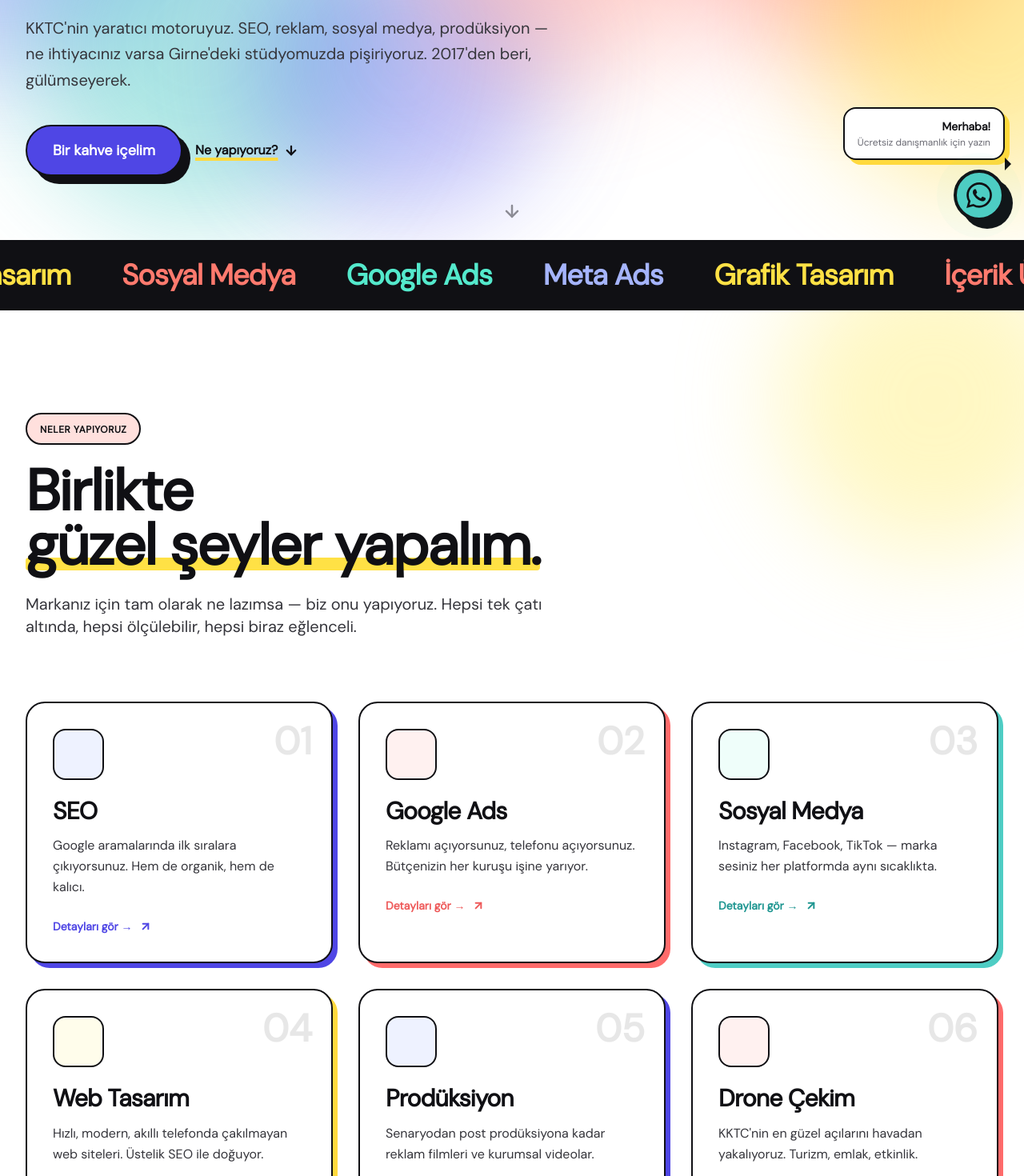
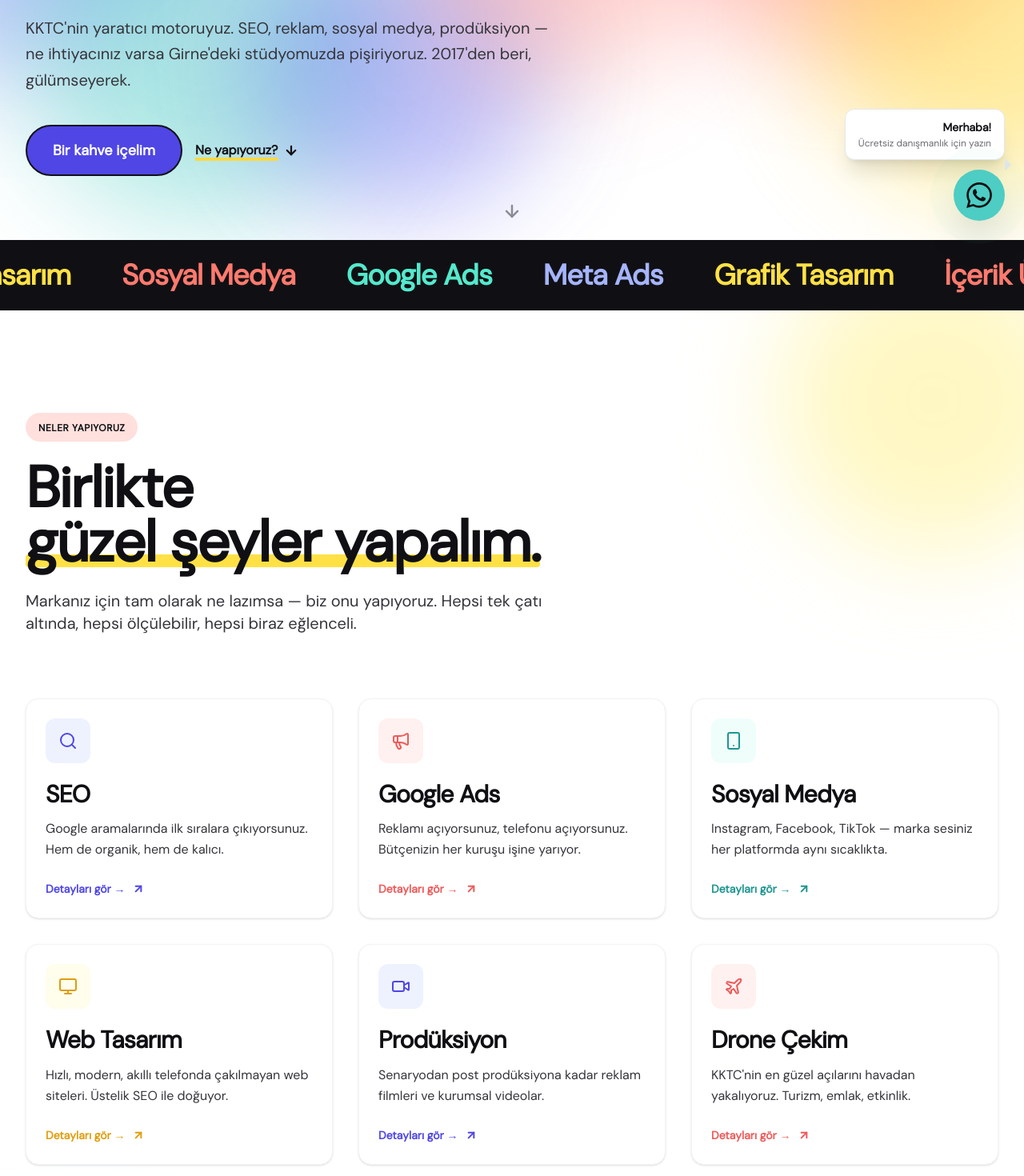
Before and after one commit to StrongPartners/BCAGENCY, a React (Vite) app: page / in a window 1280 px wide. Shown: the part 500-1970 px from the top of the page at 80% size. Built offline with nearby package versions, Linux system fonts and the light colour scheme.

Commit message:
wip: modern design refinement in progress
Partial changes from the design refinement pass — soft shadows
replacing sticker shadows, modern card borders, Lucide icons
being added. More files to follow.

https://claude.ai/code/session_01LtmN7ouLBbXzBkfxf4oyLD

```diff
--- a/src/components/Header.jsx
+++ b/src/components/Header.jsx
@@ -114,7 +114,7 @@ const Header = () => {
                                     transition={{ duration: 0.18 }}
                                     className="absolute top-full left-1/2 -translate-x-1/2 pt-3 w-72"
                                 >
-                                    <div className="bg-white rounded-2xl shadow-xl border-2 border-ink-900 overflow-hidden py-2 shadow-sticker">
+                                    <div className="bg-white rounded-2xl shadow-xl border border-gray-200 overflow-hidden py-2">
                                         {services.map((s) => (
                                             <button
                                                 key={s.name}
@@ -156,7 +156,7 @@ const Header = () => {
                         onClick={() => window.open('https://wa.me/905488755461', '_blank')}
                         whileHover={{ scale: 1.05, y: -2 }}
                         whileTap={{ scale: 0.95 }}
-                        className="bg-ink-900 text-white font-black text-sm px-5 py-3 rounded-full shadow-sticker-sun hover:shadow-sticker-coral transition-shadow"
+                        className="bg-ink-900 text-white font-black text-sm px-5 py-3 rounded-full shadow-md hover:shadow-lg transition-shadow"
                     >
                         {t('btn_offer')}
                     </motion.button>
@@ -164,7 +164,7 @@ const Header = () => {
 
                 {/* Mobile menu button */}
                 <button
-                    className="lg:hidden p-2 text-ink-900 rounded-full bg-white border-2 border-ink-900 shadow-sticker"
+                    className="lg:hidden p-2 text-ink-900 rounded-full bg-white border border-gray-200 shadow-md"
                     onClick={() => setIsMobileMenuOpen(!isMobileMenuOpen)}
                     aria-label="Menu"
                 >
@@ -180,7 +180,7 @@ const Header = () => {
                         animate={{ opacity: 1, y: 0 }}
                         exit={{ opacity: 0, y: -20 }}
                         transition={{ duration: 0.2 }}
-                        className="absolute top-full left-0 right-0 bg-white border-t-2 border-ink-900 shadow-2xl lg:hidden"
+                        className="absolute top-full left-0 right-0 bg-white border-t border-gray-200 shadow-xl lg:hidden"
                     >
                         <div className="flex flex-col p-6 space-y-4 max-h-[85vh] overflow-y-auto">
                             {/* Language toggle */}
@@ -213,7 +213,7 @@ const Header = () => {
 
                             <button
                                 onClick={() => window.open('https://wa.me/905488755461', '_blank')}
-                                className="mt-4 w-full bg-ink-900 text-white font-black py-4 rounded-full shadow-sticker-sun"
+                                className="mt-4 w-full bg-ink-900 text-white font-black py-4 rounded-full shadow-md hover:shadow-lg transition-shadow"
                             >
                                 {t('btn_offer')}
                             </button>
--- a/src/components/Services.jsx
+++ b/src/components/Services.jsx
@@ -1,22 +1,19 @@
 import React from 'react';
 import { useNavigate } from 'react-router-dom';
 import { motion } from 'framer-motion';
-import { ArrowUpRight } from 'lucide-react';
+import { ArrowUpRight, Search, Megaphone, Smartphone, Monitor, Video, Plane, Camera } from 'lucide-react';
 import { useLanguage } from '../context/LanguageContext';
 
 /**
- * Services — Creative Playground sticker-card grid.
+ * Services — Modern sleek card grid.
  * Each card takes a tone (brand/coral/mint/sun) and gets a
- * matching chunky border + sticker shadow. Hover lifts the card.
+ * matching soft icon background. Hover lifts the card with shadow.
  */
 const TONE_BG  = { brand: 'bg-brand-50',  coral: 'bg-coral-50',  mint: 'bg-mint-50',  sun: 'bg-sun-50'  };
+const TONE_ICON = { brand: 'text-brand-600', coral: 'text-coral-600', mint: 'text-mint-600', sun: 'text-sun-600' };
 const TONE_TXT = { brand: 'text-brand-600', coral: 'text-coral-600', mint: 'text-mint-600', sun: 'text-sun-600' };
-const TONE_SHADOW = {
-    brand: 'shadow-sticker-brand',
-    coral: 'shadow-sticker-coral',
-    mint:  'shadow-sticker-mint',
-    sun:   'shadow-sticker-sun',
-};
+
+const SERVICE_ICONS = [Search, Megaphone, Smartphone, Monitor, Video, Plane, Camera];
 
 const Services = () => {
     const navigate = useNavigate();
@@ -37,7 +34,7 @@ const Services = () => {
                         whileInView={{ opacity: 1, y: 0 }}
                         viewport={{ once: true }}
                         transition={{ duration: 0.5 }}
-                        className="inline-block bg-coral-100 border-2 border-ink-900 rounded-full px-4 py-1.5 mb-6 rotate-neg-1"
+                        className="inline-block bg-coral-100 rounded-full px-4 py-1.5 mb-6"
                     >
                         <span className="font-black text-ink-900 text-xs uppercase tracking-wider">{t('services_eyebrow')}</span>
                     </motion.div>
@@ -69,8 +66,7 @@ const Services = () => {
                 <div className="grid grid-cols-1 md:grid-cols-2 lg:grid-cols-3 gap-6 md:gap-8">
                     {services.map((service, i) => {
                         const tone = service.tone || 'brand';
-                        const tiltClasses = ['rotate-neg-1', 'rotate-pos-1', 'rotate-neg-2', 'rotate-pos-2'];
-                        const tilt = tiltClasses[i % tiltClasses.length];
+                        const IconComponent = SERVICE_ICONS[i] || Search;
 
                         return (
                             <motion.div
@@ -79,23 +75,14 @@ const Services = () => {
                                 whileInView={{ opacity: 1, y: 0 }}
                                 viewport={{ once: true }}
                                 transition={{ duration: 0.5, delay: i * 0.08 }}
-                                whileHover={{ y: -8, rotate: 0 }}
+                                whileHover={{ y: -8 }}
                                 onClick={() => service.path && navigate(service.path)}
-                                className={`group relative cursor-pointer bg-white border-2 border-ink-900 rounded-3xl p-7 md:p-8 ${TONE_SHADOW[tone]} ${tilt} transition-all`}
+                                className="group relative cursor-pointer bg-white rounded-2xl p-6 shadow-sm hover:shadow-lg border border-gray-100 transition-all"
                             >
                                 {/* Icon badge */}
-                                {service.icon ? (
-                                    <div className={`w-16 h-16 ${TONE_BG[tone]} border-2 border-ink-900 rounded-2xl flex items-center justify-center text-3xl mb-5 group-hover:animate-wobble`}>
-                                        {service.icon}
-                                    </div>
-                                ) : (
-                                    <div className={`w-16 h-16 ${TONE_BG[tone]} border-2 border-ink-900 rounded-2xl mb-5 group-hover:animate-wobble`} />
-                                )}
-
-                                {/* Number */}
-                                <span className="absolute top-6 right-6 font-black text-ink-900/10 text-5xl leading-none">
-                                    0{i + 1}
-                                </span>
+                                <div className={`w-14 h-14 ${TONE_BG[tone]} rounded-xl flex items-center justify-center mb-5`}>
+                                    <IconComponent size={24} className={TONE_ICON[tone]} strokeWidth={2} />
+                                </div>
 
                                 <h3 className="text-2xl md:text-3xl font-black text-ink-900 mb-3 tracking-tight leading-tight">
                                     {service.title}
--- a/src/components/WhatsAppButton.jsx
+++ b/src/components/WhatsAppButton.jsx
@@ -34,11 +34,11 @@ const WhatsAppButton = () => {
                 initial={{ opacity: 0, x: 20, scale: 0.9 }}
                 animate={{ opacity: 1, x: 0, scale: 1 }}
                 exit={{ opacity: 0, x: 20, scale: 0.9 }}
-                className="bg-white rounded-2xl border-2 border-ink-900 px-4 py-3 max-w-[220px] text-right shadow-sticker-sun rotate-neg-1"
+                className="bg-white rounded-xl px-4 py-3 max-w-[220px] text-right shadow-xl border border-gray-200"
               >
                 <p className="text-ink-900 font-black text-sm">Merhaba!</p>
                 <p className="text-ink-500 text-xs mt-0.5 font-medium">Ücretsiz danışmanlık için yazın</p>
-                <div className="absolute -right-2 top-1/2 -translate-y-1/2 w-0 h-0 border-t-8 border-t-transparent border-b-8 border-b-transparent border-l-8 border-l-ink-900" />
+                <div className="absolute -right-2 top-1/2 -translate-y-1/2 w-0 h-0 border-t-8 border-t-transparent border-b-8 border-b-transparent border-l-8 border-l-gray-200" />
               </motion.div>
             )}
           </AnimatePresence>
@@ -52,7 +52,7 @@ const WhatsAppButton = () => {
             whileTap={{ scale: 0.9 }}
             transition={{ type: 'spring', stiffness: 200 }}
             onClick={() => window.open('https://wa.me/905488755461?text=Merhaba%2C%20dijital%20pazarlama%20hizmetleri%20hakk%C4%B1nda%20bilgi%20almak%20istiyorum.', '_blank')}
-            className="w-16 h-16 bg-mint-400 rounded-full shadow-sticker-lg border-4 border-ink-900 flex items-center justify-center cursor-pointer relative"
+            className="w-16 h-16 bg-mint-400 rounded-full shadow-2xl flex items-center justify-center cursor-pointer relative"
             onMouseEnter={() => setShowTooltip(true)}
             onMouseLeave={() => setShowTooltip(false)}
             aria-label="WhatsApp"
--- a/src/index.css
+++ b/src/index.css
@@ -131,33 +131,6 @@
     animation: gradient-shift 6s ease infinite;
   }
 
-  /* ───────── Tape / sticker rotation helper ───────── */
-  .rotate-neg-1 { transform: rotate(-1deg); }
-  .rotate-neg-2 { transform: rotate(-2deg); }
-  .rotate-neg-3 { transform: rotate(-3deg); }
-  .rotate-pos-1 { transform: rotate(1deg); }
-  .rotate-pos-2 { transform: rotate(2deg); }
-  .rotate-pos-3 { transform: rotate(3deg); }
-
-  /* ───────── Sticker-shadow card ───────── */
-  .shadow-sticker {
-    box-shadow: 6px 6px 0 0 #101014;
-  }
-  .shadow-sticker-lg {
-    box-shadow: 10px 10px 0 0 #101014;
-  }
-  .shadow-sticker-brand {
-    box-shadow: 6px 6px 0 0 #4f46e5;
-  }
-  .shadow-sticker-coral {
-    box-shadow: 6px 6px 0 0 #ff6b6b;
-  }
-  .shadow-sticker-mint {
-    box-shadow: 6px 6px 0 0 #4ecdc4;
-  }
-  .shadow-sticker-sun {
-    box-shadow: 6px 6px 0 0 #ffd93d;
-  }
 
   /* ───────── Playful underline ───────── */
   .playful-underline {
```
Also changed, not shown: src/components/Footer.jsx (+5 -5 lines).
